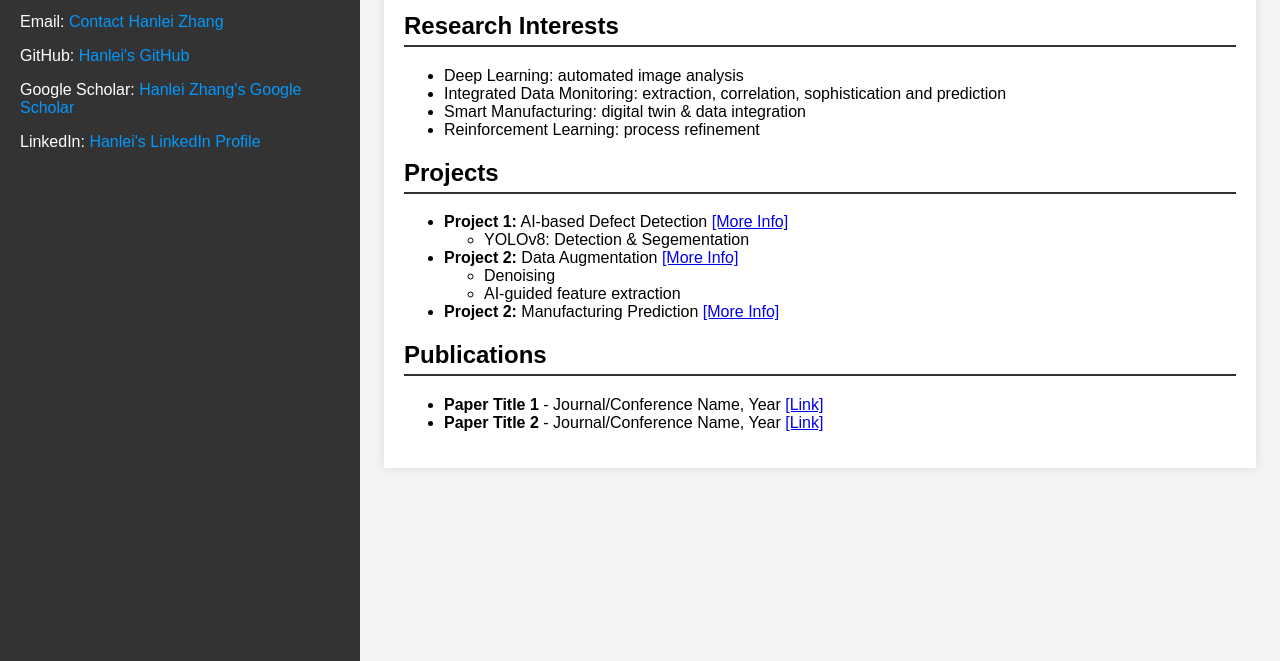
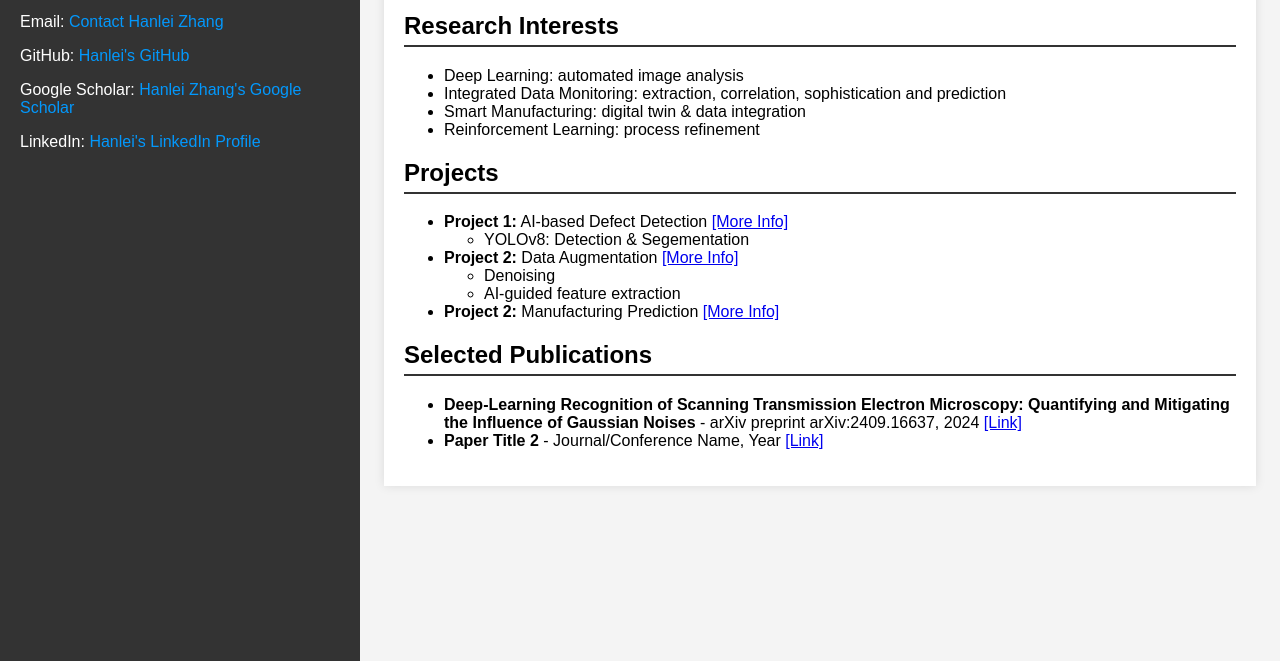
Before and after one commit to hanleizhang92/hanleizhang92.github.io, a plain HTML site: page index.html in a window 1280 px wide. Shown: the part 139-800 px from the top of the page. Drawn offline with Linux system fonts and the light colour scheme.

Commit message:
Update index.html

```diff
--- a/index.html
+++ b/index.html
@@ -82,10 +82,10 @@
             </ul>
         </section>
 
-        <section id="Selected Publications">
-            <h2>Publications</h2>
+        <section id="publications">
+            <h2>Selected Publications</h2>
             <ul>
-                <li><b>Paper Title 1</b> - Journal/Conference Name, Year <a href="#">[Link]</a></li>
+                <li><b>Deep-Learning Recognition of Scanning Transmission Electron Microscopy: Quantifying and Mitigating the Influence of Gaussian Noises</b> - arXiv preprint arXiv:2409.16637, 2024 <a href="https://arxiv.org/abs/2409.16637">[Link]</a></li>
                 <li><b>Paper Title 2</b> - Journal/Conference Name, Year <a href="#">[Link]</a></li>
             </ul>
         </section>
```
